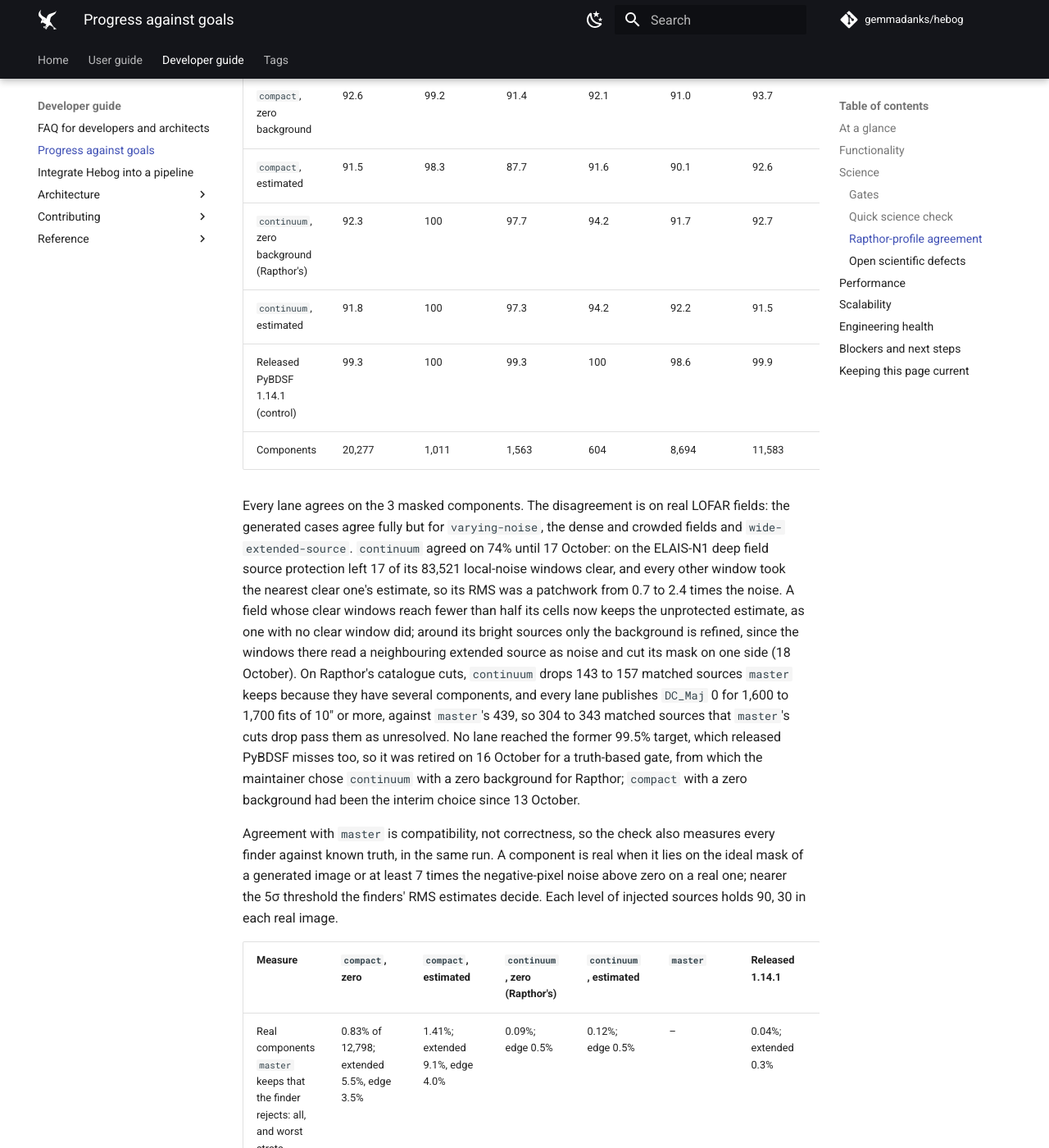
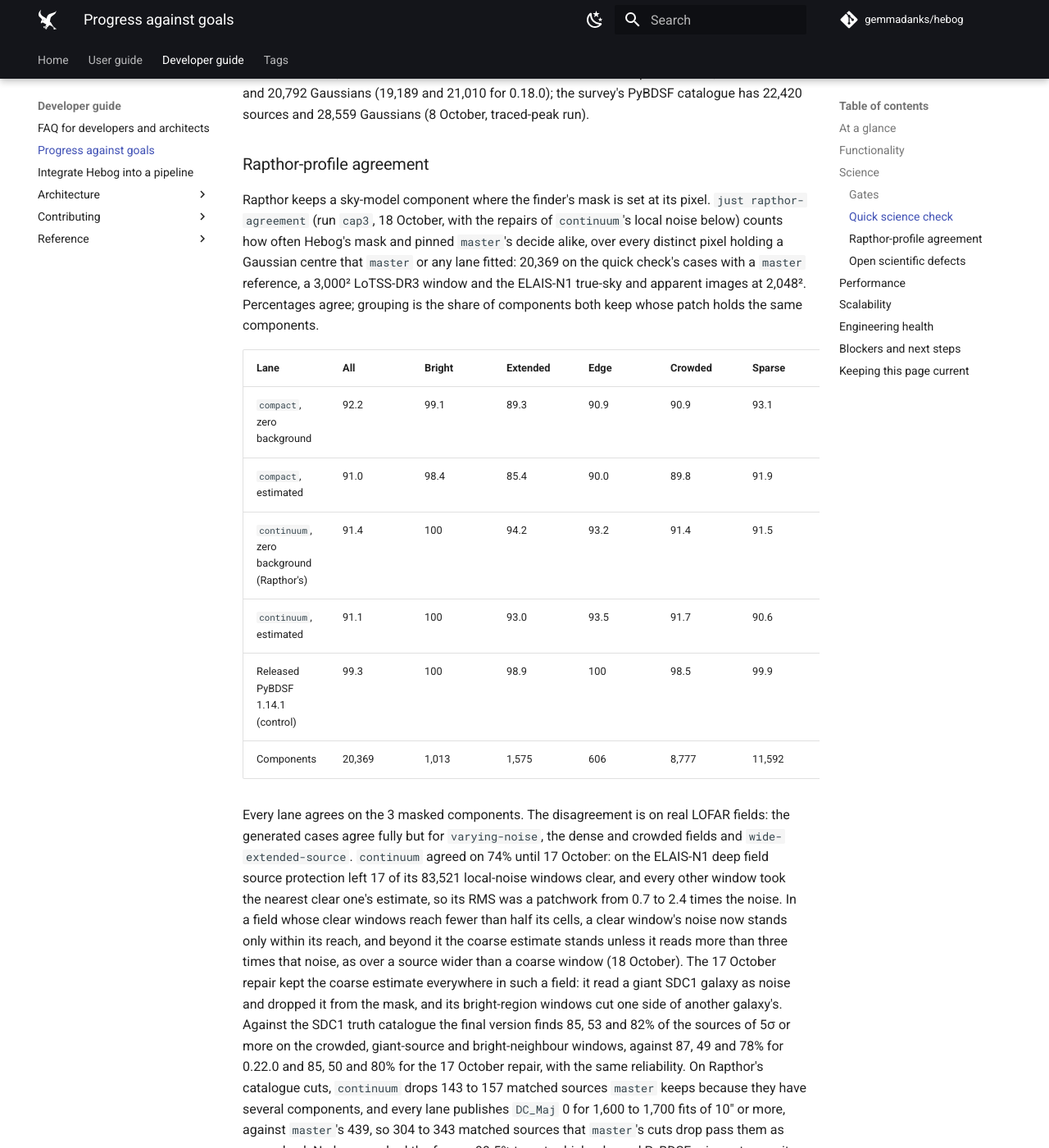
Before and after one commit to gemmadanks/hebog, an MkDocs documentation site: the page built from docs/reference/progress-against-goals.md, in a window 1280 px wide and 1400 px high, scrolled down 8295 px. Shown: the whole window at 82% size. Built offline with MkDocs 1.6.1 and Material for MkDocs 9.7.7, drawn with Linux system fonts in a browser that asks for light colours; comment, search, counter and statistics services are not loaded; some of the changed text lies outside the part shown.

Commit message:
fix: keep giant sources in the mask in crowded fields
The 17 October repair kept the unprotected coarse noise estimate across
any field whose clean noise windows reach fewer than half its cells. Over
a source wider than a coarse window that estimate reads the source as
noise: a giant SDC1 galaxy was read at a hundred times the noise and
dropped from the mask. Such a field now keeps a clean window's noise
within its reach, as 0.22.0 did, and beyond it the coarse estimate unless
that reads more than three times the nearest clean window's noise, which
then stands. Far fills, which made the ELAIS-N1 deep field's noise a
patchwork, stay replaced; a field with no clean window and the coarse
background are as in 0.22.0.

Against SDC1's truth catalogue it finds 85, 53 and 82% of the sources of
5 sigma or more on the crowded, giant-source and bright-neighbour
windows, against 87, 49 and 78% for 0.22.0 and 85, 50 and 80% for the
repair, at the same reliability. The truth gate passes as before and
loses the same real components on the original cases. Taking the lower
of the two estimates beyond the reach was rejected: it read 10 to 14% of
ELAIS-N1 more than 20% below its noise.

Checked: unit tests of the rule and of a crowded field with a giant
source; just coverage and just pre-commit pass; against 0.22.0 the quick
check flags only master-agreement flux errors on the bright-neighbour
window, where truth completeness rises. Evidence:
benchmark-results/rapthor-agreement/runs/cap3/report.json (sha256
8623657f) and benchmark-results/quick-check/runs/minimal-1 (9a16acc4).

```diff
--- a/docs/reference/progress-against-goals.md
+++ b/docs/reference/progress-against-goals.md
@@ -16,7 +16,7 @@ history; none is scientific qualification. User-facing limits are in
 | --- | --- | --- | --- |
 | Telescopes | Standard FITS continuum images from any telescope under a documented header contract, validated on LOFAR and SKA-Mid for 1.0.0 and on SKA-Low precursor data at the later release whose envelope admits it | The [input header contract](input-header-contract.md) is defined and tested. LOFAR (LoTSS-DR3 and LoTSS-DR2) and SKA-Mid (SDC1 simulation) images run; MeerKAT MIGHTEE images fit the envelope; the only SKA-Low precursor mosaic (GLEAM-X) needs the 45,000-pixel tier and a position-dependent PSF, whose effect is to be measured and documented. A beam wider than 10 pixels is refused; every real Rapthor image in the archived cluster runs is at most about 7 pixels, and only Rapthor's synthetic demonstration sector (30 pixels) exceeds the limit. | In progress |
 | Functionality | A feature-flagged backend for Rapthor's `filter_skymodel` at pinned Rapthor and LSMTool revisions | A complete standalone finder under Serial, Thread and caller-owned Dask executors, and the in-process Rapthor adapter: `hebog.adapters.find_sector_sources` runs a sector's true-sky and flat-noise images on the caller's executor and writes the files Rapthor's `filter_skymodel` step reads, by default with the `continuum` profile and a zero background, the profile that passes the truth-based gate, and pinned LSMTool's `filter_sources` filters by its mask as the mask decides, on the LoTSS-Deep DR2 ELAIS-N1 pair: its central 5,000² under all three executors with byte-identical products, and the full 14,175² sector's serial products. All 12 frozen public behaviours are implemented. Rapthor's Hebog branch calls the adapter in-process with a ThreadExecutor, memory admission, typed PyBDSF fallback and dual runs, tested through its real Prefect task on a single-threaded Dask worker. | On a Rapthor branch; not merged |
-| Science | A truth-based Rapthor retained/rejected gate, with limits set from the agreement check's truth measures, and a powered, held-out parity study against pinned PyBDSF `master` on LOFAR, SDC1 and MIGHTEE images inside the envelope | Isolated-source position, flux and axis limits are met against both PyBDSF references on the frozen input, for sources and components under both profiles; the `Total_flux` limits hold on independent realizations. Two bounded known differences and one open defect remain. Rapthor keeps or rejects alike with Hebog's mask and pinned `master`'s 92.1% of sky-model components under the `continuum` profile with a zero background, which Rapthor runs; released PyBDSF reaches 99.3%, so the former 99.5% target was retired on 16 October for a truth-based gate, whose limits were set on 17 October. `continuum` passes it under either background since the repair of its local noise in crowded fields: it loses almost none of the real components `master` keeps, keeps injected sources as often as `master` or more and covers more of the true emission. `compact` fails it: it loses 5.4% of `master`'s real extended components and 3.5% at image edges, and finds 1.03% false islands on negated images against `master`'s 0.64%. | Development evidence only |
+| Science | A truth-based Rapthor retained/rejected gate, with limits set from the agreement check's truth measures, and a powered, held-out parity study against pinned PyBDSF `master` on LOFAR, SDC1 and MIGHTEE images inside the envelope | Isolated-source position, flux and axis limits are met against both PyBDSF references on the frozen input, for sources and components under both profiles; the `Total_flux` limits hold on independent realizations. Two bounded known differences and two open defects remain. Rapthor keeps or rejects alike with Hebog's mask and pinned `master`'s 91.4% of sky-model components under the `continuum` profile with a zero background, which Rapthor runs; released PyBDSF reaches 99.3%, so the former 99.5% target was retired on 16 October for a truth-based gate, whose limits were set on 17 October. `continuum` passes it under either background since the repair of its local noise in crowded fields: it loses almost none of the real components `master` keeps, keeps injected sources as often as `master` or more and covers more of the true emission. `compact` fails it: it loses 5.4% of `master`'s real extended components and 3.5% at image edges, and finds 1.03% false islands on negated images against `master`'s 0.64%. | Development evidence only |
 | Performance | The source-finding part of Rapthor's `filter_skymodel` step, from the task's start to LSMTool's `filter_sources` call, ≤0.50 of pinned PyBDSF `master`'s, like for like on one node and across the nodes Rapthor deploys, for sectors up to the 1.0.0 envelope; the complete step reported beside it | The gate fails. On a 3,000² LoTSS-DR3 window with four cores (emulated x86-64), Hebog's finder part is 2.43 times `master`'s on Rapthor's thread path (162 s against 67 s; complete step 2.03) and 1.99 on four Dask workers in one repetition (171 s against 86 s); both burn about the same CPU, so four cores cannot pass the gate whatever the occupancy. On the 10,000² anchor with four Dask workers (16 October, one repetition) the finder part is 1.23 (1,249 s against 1,019 s; complete step 1.19), both finders keeping about three of four cores busy and Hebog using 11% more CPU; PyBDSF could not run the 15,402² mosaic in the 16 GB container VM. The dense 14,175² ELAIS-N1 sector took 8.5 h serially on 11 October, mostly in association; with the same settings it takes 2.0 h at 0.22.0, and 1.3 h under the `compact` default. On a local Dask cluster one sector takes 0.36 of one worker's time at four workers and 0.32 at six, with a 20% serial share; twelve threads are barely faster than one, and four Dask workers gain nothing on a 3,000² sector of four tiles. No regression on the Hebog curve. | Gate failing |
 | Scalability | The 22,500² tier for 1.0.0, covering Rapthor's default sectors, with one sector scaling across 1, 2, 5 and 10 nodes with invariant products; 45,000² on the 18 GiB development machine and 90,000² on the cluster as later minor releases; planner bounds for 100,000² on 100 to 200+ nodes | Public envelope 15,402². Every stage runs tiled through the executor and products are byte-identical across tilings and executors. The traced peak is 1.7 GiB on the whole 15,402² mosaic and still grows about 1.7 bytes a pixel, which forecasts about 2.1 GiB at 22,500². Every task declares its memory, and the analysis's own records grow with the sources found, about 42 KB each. Bright regions are refined in bounded blocks, so the ELAIS-N1 deep field's central 5,000², where 951 bright candidates chain across the image, completes under four 4.5 GiB Dask workers. Nothing beyond one machine has run. | 15,402 of 22,500 pixels |
 | Release | PyPI, with portability, security, licensing, documentation and independent acceptance, under a 1.x compatibility policy | v0.22.0 (17 October 2026) is the first release on PyPI, published with attestations; it passed its release check on 15 October and installs from PyPI on Python 3.12 and 3.14. Earlier releases are on GitHub and TestPyPI. CI runs on Linux, macOS and Windows for Python 3.12 to 3.14, and `main` requires the lowest-dependency and container checks. | Experimental `0.x` |
@@ -77,7 +77,7 @@ is checked once before 1.0.0. The limits are the plan's
 
 | Measurement | Target | Latest | Date and source |
 | --- | --- | --- | --- |
-| Rapthor retained/rejected components | The truth-based limits of the plan's scientific gates: real components `master` keeps lost ≤1% overall and ≤2% per stratum; injected sources kept ≥ `master`'s share less 5 points from 6σ, all from 10σ; false islands on negated images ≤1% | `continuum` passes under either background: 0.09 to 0.12% lost, injected sources kept as `master` keeps them, 0.15 to 0.20% false islands. `compact` with a zero background fails: 0.83% lost overall but 5.5% on extended sources and 3.5% at image edges, and 1.03% false islands. Released 1.14.1 passes. Agreement with `master`, 92.3 to 92.6%, is reported, not gated; strata and causes are [below](#rapthor-profile-agreement) | 18 October, `just rapthor-agreement` run `rmsfix-1` |
+| Rapthor retained/rejected components | The truth-based limits of the plan's scientific gates: real components `master` keeps lost ≤1% overall and ≤2% per stratum; injected sources kept ≥ `master`'s share less 5 points from 6σ, all from 10σ; false islands on negated images ≤1% | `continuum` passes under either background: 0.10 to 0.20% lost, injected sources kept as `master` keeps them, 0.15 to 0.20% false islands. `compact` with a zero background fails: 0.84% lost overall but 5.3% on extended sources and 3.8% at image edges, and 1.03% false islands. Released 1.14.1 passes. Agreement with `master`, 91.4 to 92.2%, is reported, not gated; strata and causes are [below](#rapthor-profile-agreement) | 18 October, `just rapthor-agreement` run `cap3` |
 | Reference recovery at SNR ≥10 | ≥99% | 1.000 on every generated quick-check case with compact truth, 0.998 on the crowded field; the wide extended source's disc and knots are not fitted one by one (0.300), which this gate does not cover | 9 October, quick check `release-0.19.0-rc2` |
 | Isolated SNR ≥10 position, median / p95 | ≤0.02 / 0.10 beam | 0.0003 / 0.0005 (`continuum`), 0.0002 / 0.0006 (`compact`) | 6 October, equivalence lane on the frozen 256² input |
 | Isolated SNR ≥10 source and component peak flux, median / p95 | ≤2% / 5% | 0.17% / 0.21% (`continuum`), 0.04% / 0.13% (`compact`) | same |
@@ -100,40 +100,45 @@ explained:
 
 ### Quick science check
 
-The quick science check is the everyday regression detector: 18 fixed cases,
+The quick science check is the everyday regression detector: 21 fixed cases,
 each one realization, compared with injected truth and with pinned `master`
-on the fields Rapthor consumes. Run `release-0.22.0` on 15 October 2026,
-the release check of the 0.22.0 candidate `0aa1a829`, whose products are
-byte-identical to the `t54` run in every case and whose metrics equal
-the 9 October `release-0.19.0-rc2` baseline's to floating-point rounding.
-Every generated case also reports the
-RMS error and the mask recall over the injected emission at least three
-times the noise (`truth.support_rms_error_p50`, `_p95` and
-`truth.support_recall`). Completeness and
-reliability
-compare source rows; an extended object that one finder splits into several
-rows lowers the figure without being a missed source.
+on the fields Rapthor consumes. Run `minimal-1` on 18 October 2026, with the
+crowded-field noise repaired: its catalogue, RMS and mask are byte-identical
+to 0.22.0's in every case but the crowded fields, the giant source and the
+two SDC1 windows beside bright extended sources. Every generated case also
+reports the RMS error and the mask recall over the injected emission at
+least three times the noise (`truth.support_rms_error_p50`, `_p95` and
+`truth.support_recall`), and every case the share of its emission ten times
+the negative-pixel noise inside the mask, so a mask that loses a bright
+source shows without truth. Three cases were added on 18 October after a
+crowded-field repair lost a giant SDC1 galaxy from the mask and cut one side
+of another; the check flags both. Completeness and reliability compare
+source rows; an extended object that one finder splits into several rows
+lowers the figure without being a missed source.
 
-| Case | Hebog sources | Completeness vs truth (SNR ≥10) | Reliability vs truth | Completeness vs `master` | Reliability vs `master` | Mask IoU vs `master` |
-| --- | ---: | ---: | ---: | ---: | ---: | ---: |
-| `compact-snr-ladder` | 5 | 1.000 | 1.000 | 1.000 | 1.000 | 0.949 |
-| `close-blends` | 6 | 1.000 | 1.000 | 1.000 | 1.000 | 0.976 |
-| `extended-gaussians` | 3 | 1.000 | 1.000 | 1.000 | 1.000 | 0.923 |
-| `filament-and-ring` | 9 | 1.000 | 1.000 | 0.500 | 0.889 | 0.955 |
-| `edges-and-corners` | 7 | 1.000 | 1.000 | 1.000 | 1.000 | 0.933 |
-| `negative-background` | 2 | 1.000 | 1.000 | 1.000 | 1.000 | 0.541 |
-| `invalid-pixels` | 3 | 1.000 | 1.000 | 1.000 | 1.000 | 0.957 |
-| `varying-noise` | 4 | 1.000 | 1.000 | 0.500 | 1.000 | 0.562 |
-| `white-noise-snr-ladder` | 6 | 1.000 | 1.000 | 1.000 | 1.000 | 0.861 |
-| `dense-field` | 59 | 1.000 | 1.000 | 0.967 | 1.000 | 0.907 |
-| `empty-noise` | 0 | – | 1.000 | 1.000 | 1.000 | 1.000 |
-| `all-invalid` | 0 | – | 1.000 | – | – | – |
-| `crowded-field` | 994 | 0.998 | 1.000 | 0.985 | 0.997 | 0.888 |
-| `wide-extended-source` | 7 | 0.300 | 1.000 | 0.375 | 0.857 | 0.482 |
-| `sdc1-b2-1000h-sparse` | 573 | – | – | 0.933 | 0.972 | 0.816 |
-| `sdc1-b2-1000h-crowded` | 897 | – | – | no `master` reference | – | – |
-| `lotss-dr3-1312-sparse` | 59 | – | – | 0.857 | 0.915 | 0.834 |
-| `lotss-dr3-1312-dense` | 105 | – | – | 0.807 | 0.914 | 0.793 |
+| Case | Hebog sources | Completeness vs truth (SNR ≥10) | Reliability vs truth | Completeness vs `master` | Reliability vs `master` | Mask IoU vs `master` | Bright emission in mask |
+| --- | ---: | ---: | ---: | ---: | ---: | ---: | ---: |
+| `compact-snr-ladder` | 5 | 1.000 | 1.000 | 1.000 | 1.000 | 0.949 | 1.000 |
+| `close-blends` | 6 | 1.000 | 1.000 | 1.000 | 1.000 | 0.976 | 1.000 |
+| `extended-gaussians` | 3 | 1.000 | 1.000 | 1.000 | 1.000 | 0.923 | 1.000 |
+| `filament-and-ring` | 9 | 1.000 | 1.000 | 0.500 | 0.889 | 0.955 | 1.000 |
+| `edges-and-corners` | 7 | 1.000 | 1.000 | 1.000 | 1.000 | 0.933 | 1.000 |
+| `negative-background` | 2 | 1.000 | 1.000 | 1.000 | 1.000 | 0.541 | – |
+| `invalid-pixels` | 3 | 1.000 | 1.000 | 1.000 | 1.000 | 0.957 | 1.000 |
+| `varying-noise` | 4 | 1.000 | 1.000 | 0.500 | 1.000 | 0.562 | 1.000 |
+| `white-noise-snr-ladder` | 6 | 1.000 | 1.000 | 1.000 | 1.000 | 0.861 | 1.000 |
+| `dense-field` | 59 | 1.000 | 1.000 | 0.967 | 1.000 | 0.907 | 1.000 |
+| `empty-noise` | 0 | – | 1.000 | 1.000 | 1.000 | 1.000 | – |
+| `all-invalid` | 0 | – | 1.000 | – | – | – | – |
+| `crowded-field` | 994 | 0.998 | 1.000 | 0.985 | 0.997 | 0.888 | 1.000 |
+| `wide-extended-source` | 7 | 0.300 | 1.000 | 0.375 | 0.857 | 0.482 | 0.910 |
+| `crowded-giant-source` | 299 | 0.941 | 0.955 | 0.967 | 0.970 | 0.463 | 0.921 |
+| `sdc1-b2-1000h-sparse` | 573 | – | – | 0.933 | 0.972 | 0.816 | 1.000 |
+| `sdc1-b2-1000h-crowded` | 874 | – | – | no `master` reference | – | – | 1.000 |
+| `sdc1-b2-1000h-giant-source` | 343 | – | – | 0.669 | 0.895 | 0.301 | 0.443 |
+| `sdc1-b2-1000h-bright-neighbour` | 225 | – | – | 0.889 | 0.996 | 0.756 | 0.999 |
+| `lotss-dr3-1312-sparse` | 59 | – | – | 0.857 | 0.915 | 0.834 | 1.000 |
+| `lotss-dr3-1312-dense` | 105 | – | – | 0.807 | 0.914 | 0.793 | 1.000 |
 
 On the whole 15,402² LoTSS-DR3 mosaic 1312 the 0.19.0 candidate publishes
 19,104 sources and 20,792 Gaussians (19,189 and 21,010 for 0.18.0); the
@@ -143,10 +148,10 @@ survey's PyBDSF catalogue has 22,420 sources and 28,559 Gaussians
 ### Rapthor-profile agreement
 
 Rapthor keeps a sky-model component where the finder's mask is set at its
-pixel. `just rapthor-agreement` (run `rmsfix-1`, 18 October, with the
+pixel. `just rapthor-agreement` (run `cap3`, 18 October, with the
 repairs of `continuum`'s local noise below) counts how often Hebog's
 mask and pinned `master`'s decide alike, over every distinct pixel holding
-a Gaussian centre that `master` or any lane fitted: 20,277 on the quick
+a Gaussian centre that `master` or any lane fitted: 20,369 on the quick
 check's cases with a `master` reference, a 3,000² LoTSS-DR3 window and the
 ELAIS-N1 true-sky and apparent images at 2,048². Percentages agree;
 grouping is the share of components both keep whose patch holds the same
@@ -154,12 +159,12 @@ components.
 
 | Lane | All | Bright | Extended | Edge | Crowded | Sparse | True-sky | Apparent | Grouping |
 | --- | --- | --- | --- | --- | --- | --- | --- | --- | --- |
-| `compact`, zero background | 92.6 | 99.2 | 91.4 | 92.1 | 91.0 | 93.7 | 91.9 | 92.0 | 0.969 |
-| `compact`, estimated | 91.5 | 98.3 | 87.7 | 91.6 | 90.1 | 92.6 | 90.7 | 90.8 | 0.963 |
-| `continuum`, zero background (Rapthor's) | 92.3 | 100 | 97.7 | 94.2 | 91.7 | 92.7 | 92.5 | 92.5 | 0.965 |
-| `continuum`, estimated | 91.8 | 100 | 97.3 | 94.2 | 92.2 | 91.5 | 91.8 | 91.8 | 0.962 |
-| Released PyBDSF 1.14.1 (control) | 99.3 | 100 | 99.3 | 100 | 98.6 | 99.9 | 99.3 | 99.3 | 0.999 |
-| Components | 20,277 | 1,011 | 1,563 | 604 | 8,694 | 11,583 | 8,264 | 8,279 | |
+| `compact`, zero background | 92.2 | 99.1 | 89.3 | 90.9 | 90.9 | 93.1 | 91.9 | 91.9 | 0.969 |
+| `compact`, estimated | 91.0 | 98.4 | 85.4 | 90.0 | 89.8 | 91.9 | 90.7 | 90.7 | 0.962 |
+| `continuum`, zero background (Rapthor's) | 91.4 | 100 | 94.2 | 93.2 | 91.4 | 91.5 | 92.2 | 92.2 | 0.962 |
+| `continuum`, estimated | 91.1 | 100 | 93.0 | 93.5 | 91.7 | 90.6 | 91.6 | 91.6 | 0.960 |
+| Released PyBDSF 1.14.1 (control) | 99.3 | 100 | 98.9 | 100 | 98.5 | 99.9 | 99.3 | 99.2 | 0.999 |
+| Components | 20,369 | 1,013 | 1,575 | 606 | 8,777 | 11,592 | 8,307 | 8,328 | |
 
 Every lane agrees on the 3 masked components. The disagreement is on real
 LOFAR fields: the generated cases agree fully but for `varying-noise`, the
@@ -167,11 +172,17 @@ dense and crowded fields and `wide-extended-source`. `continuum` agreed on
 74% until 17 October: on the ELAIS-N1 deep field source protection left
 17 of its 83,521 local-noise windows clear, and every other window took
 the nearest clear one's estimate, so its RMS was a patchwork from 0.7 to
-2.4 times the noise. A field whose clear windows reach fewer than half its
-cells now keeps the unprotected estimate, as one with no clear window
-did; around its bright sources only the background is refined, since
-the windows there read a neighbouring extended source as noise and cut
-its mask on one side (18 October). On Rapthor's catalogue cuts, `continuum` drops 143 to 157 matched
+2.4 times the noise. In a field whose clear windows reach fewer than half
+its cells, a clear window's noise now stands only within its reach, and
+beyond it the coarse estimate stands unless it reads more than three times
+that noise, as over a source wider than a coarse window (18 October). The
+17 October repair kept the coarse estimate everywhere in such a field: it
+read a giant SDC1 galaxy as noise and dropped it from the mask, and its
+bright-region windows cut one side of another galaxy's. Against the SDC1
+truth catalogue the final version finds 85, 53 and 82% of the sources of
+5σ or more on the crowded, giant-source and bright-neighbour windows,
+against 87, 49 and 78% for 0.22.0 and 85, 50 and 80% for the 17 October
+repair, with the same reliability. On Rapthor's catalogue cuts, `continuum` drops 143 to 157 matched
 sources `master` keeps because they have several components, and every
 lane publishes `DC_Maj` 0 for 1,600 to 1,700 fits of 10″ or more, against
 `master`'s 439, so 304 to 343 matched sources that `master`'s cuts drop
@@ -190,23 +201,23 @@ injected sources holds 90, 30 in each real image.
 
 | Measure | `compact`, zero | `compact`, estimated | `continuum`, zero (Rapthor's) | `continuum`, estimated | `master` | Released 1.14.1 |
 | --- | --- | --- | --- | --- | --- | --- |
-| Real components `master` keeps that the finder rejects: all, and worst strata | 0.83% of 12,798; extended 5.5%, edge 3.5% | 1.41%; extended 9.1%, edge 4.0% | 0.09%; edge 0.5% | 0.12%; edge 0.5% | – | 0.04%; extended 0.3% |
+| Real components `master` keeps that the finder rejects: all, and worst strata | 0.84% of 13,616; extended 5.3%, edge 3.8% | 1.49%; extended 9.0%, edge 4.3% | 0.10%; edge 0.5% | 0.20%; edge 0.5% | – | 0.03%; extended 0.3% |
 | Injected sources kept at 6, 7 and 10σ | 76, 91, 100% | 78, 93, 100% | 78, 91, 100% | 77, 93, 100% | 76, 89, 100% | 76, 89, 100% |
 | Injected flux, median ratio at 10, 20 and 50σ | 0.990, 0.986, 0.989 | 0.998, 0.992, 0.993 | 0.988, 0.986, 0.989 | 1.000, 0.992, 0.992 | 0.984, 0.976, 0.985 | 0.984, 0.976, 0.985 |
-| Generated: components decided as the ideal mask decides, of 1,273 | 97.9% | 95.5% | 98.7% | 98.7% | 99.1% | 99.1% |
-| Generated: ideal-mask pixels and flux covered | 0.64, 0.81 | 0.60, 0.76 | 0.94, 0.99 | 0.87, 0.97 | 0.76, 0.90 | 0.77, 0.90 |
-| Generated: mask on no emission | 0.07% | 0.17% | 0.06% | 0.05% | 0.77% | 0.47% |
-| Negated real images: false islands, of the islands on the originals | 126 of 12,207 | 121 of 12,296 | 25 of 12,486 | 19 of 12,635 | 79 of 12,389 | 76 of 12,333 |
-| Real images: RMS more than 20% above, and below, the negative-pixel noise at components | 22.6%, 2.1% | 22.6%, 2.1% | 10.7%, 5.8% | 10.7%, 5.8% | 30.3%, 1.4% | 30.3%, 1.4% |
+| Generated: components decided as the ideal mask decides | 97.4% | 94.9% | 98.2% | 97.9% | 98.7% | 99.1% |
+| Generated: ideal-mask pixels and flux covered | 0.49, 0.58 | 0.45, 0.48 | 0.94, 0.99 | 0.84, 0.96 | 0.61, 0.73 | 0.77, 0.90 |
+| Generated: mask on no emission | 0.06% | 1.49% | 0.04% | 0.63% | 0.68% | 0.47% |
+| Negated real images: false islands, of the islands on the originals | 126 of 12,207 | 121 of 12,296 | 25 of 12,508 | 19 of 12,659 | 79 of 12,389 | 76 of 12,333 |
+| Real images: RMS more than 20% above, and below, the negative-pixel noise at components | 22.9%, 2.2% | 22.9%, 2.2% | 11.1%, 6.5% | 11.1%, 6.5% | 30.2%, 1.5% | 30.3%, 1.5% |
 | Truth-based gate | Fails: extended, edge, false islands | Fails: overall, extended, edge, crowded | Passes | Passes | Reference | Passes |
 
 `continuum` now passes the truth-based gate under either background and is
 the most accurate finder measured: it loses almost none of the real
 components `master` keeps, keeps injected sources as often as `master` or
-more, covers 87 to 94% of the generated emission against `master`'s 76%,
+more, covers 84 to 94% of the generated emission against `master`'s 61%,
 finds a quarter of `master`'s false islands, and its RMS reads close to the
 negative-pixel noise. `compact` still fails: its masks trim bright emission
-from large islands (5.4% of `master`'s real extended components) and cut
+from large islands (5.3% of `master`'s real extended components) and cut
 sources at the image edge, and its RMS reads more than 20% low often enough
 that it finds 1.03% false islands. The truth-based gate's limits, set on
 17 October, are in the plan's
@@ -217,6 +228,12 @@ that it finds 1.03% false islands. The truth-based gate's limits, set on
 - **Clipped RMS reads low.** The clipped window RMS has no
   truncation correction: on noise alone it reads 1.6% low on white noise
   and 3.2 to 3.9% low on beam-correlated noise (7 October).
+- **Estimated background beside a giant source.** With an estimated
+  background, a crowded field's coarse background holds a giant source's
+  emission and subtracts it, so the mask loses part of the source: 5 of
+  `master`'s 333 real components in the generated case and 4 of 286 on the
+  SDC1 giant galaxy, which the mask holds 44% of, as in 0.22.0. The zero
+  background Rapthor runs loses none (18 October).
 - **Fixed meshes (deferred).** Beams wider than 10 pixels are
   refused; scaling the meshes with the beam would recover sources to 22
   pixels at about 2.5 times the local-noise read.
```
Also changed, not shown: docs/explanation/how-hebog-works.md (+14 -9 lines), 4 other files.
